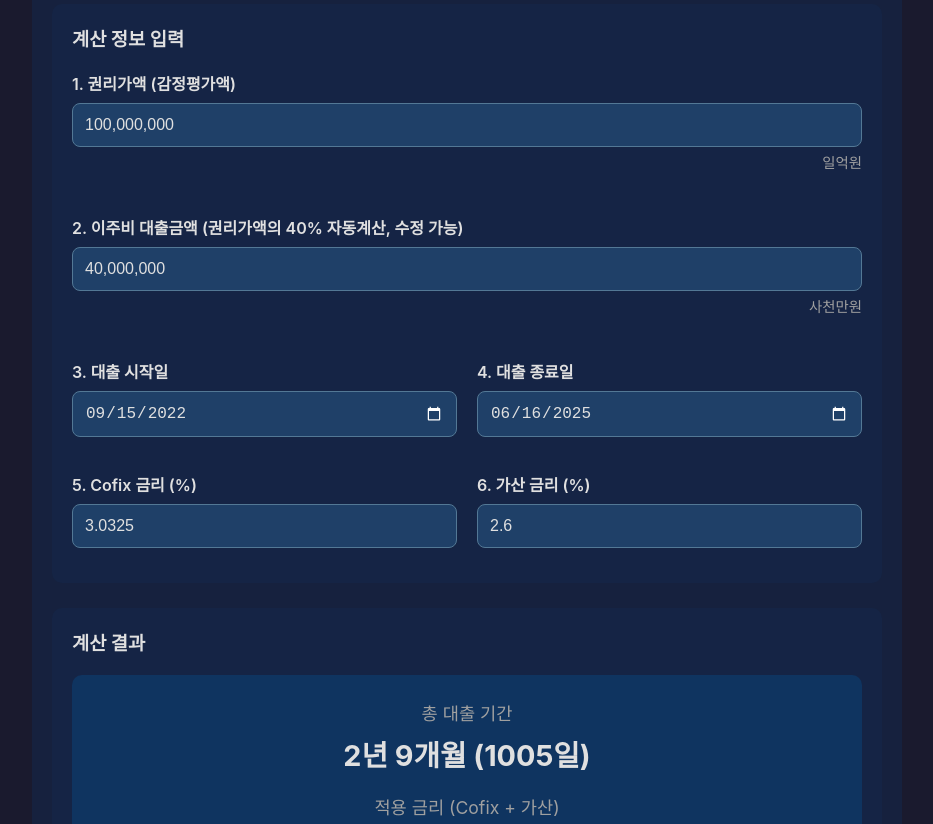
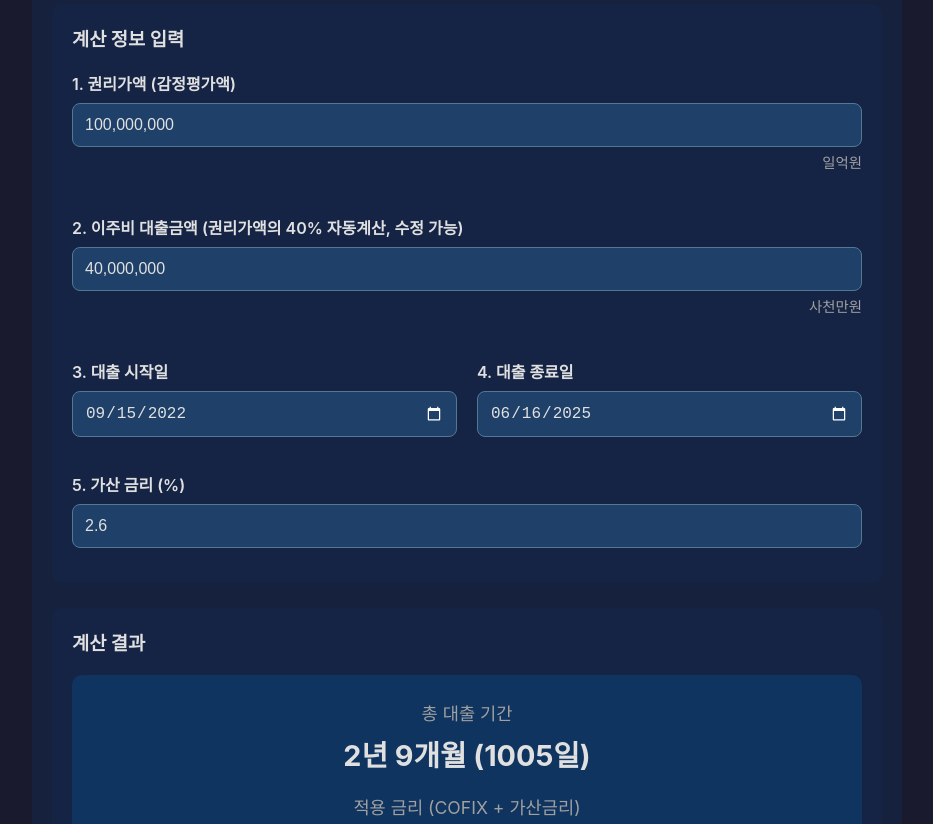
Before and after one commit to ojstyle/anyang, a plain HTML site: page index2.html in a window 1280 px wide. Shown: the part 123-947 px from the top of the page, without its empty margins (173-1106 px from the left). Drawn offline with Linux system fonts and the light colour scheme.

Commit message:
Add files via upload

```diff
--- a/index2.html
+++ b/index2.html
@@ -15,6 +15,7 @@
             --border-color: #537895;
             --success-color: #28a745;
             --warning-color: #ffc107;
+            --alt-color: #17a2b8;
         }
         * { box-sizing: border-box; }
         body {
@@ -58,7 +59,6 @@
         input[type="date"] { color-scheme: dark; }
         .korean-currency { font-size: 0.9em; color: #a0a0a0; text-align: right; height: 1em; margin-top: 4px; }
 
-        /* --- 결과 섹션 --- */
         #results {
             background-color: var(--primary-color);
             border-radius: 10px;
@@ -108,12 +108,8 @@
                     <label for="endDate">4. 대출 종료일</label>
                     <input type="date" id="endDate" value="2025-06-16">
                 </div>
-                <div class="input-group">
-                    <label for="cofixRate">5. Cofix 금리 (%)</label>
-                    <input type="number" step="0.0001" id="cofixRate" value="3.0325">
-                </div>
-                <div class="input-group">
-                    <label for="spreadRate">6. 가산 금리 (%)</label>
+                <div class="input-group full-width">
+                    <label for="spreadRate">5. 가산 금리 (%)</label>
                     <input type="number" step="0.1" id="spreadRate" value="2.6">
                 </div>
             </div>
@@ -128,15 +124,16 @@
     </div>
 
     <script>
+        const historicalCofixRate = 2.96; // 2022년 8월 기준 COFIX (신규취급액)
+
         const assetValueInput = document.getElementById('assetValue');
         const loanAmountInput = document.getElementById('loanAmount');
         const startDateInput = document.getElementById('startDate');
         const endDateInput = document.getElementById('endDate');
-        const cofixRateInput = document.getElementById('cofixRate');
         const spreadRateInput = document.getElementById('spreadRate');
         const resultsDiv = document.getElementById('results');
 
-        [assetValueInput, loanAmountInput, startDateInput, endDateInput, cofixRateInput, spreadRateInput].forEach(input => {
+        [assetValueInput, loanAmountInput, startDateInput, endDateInput, spreadRateInput].forEach(input => {
             input.addEventListener('input', calculate);
         });
 
@@ -144,7 +141,7 @@
 
         document.addEventListener('DOMContentLoaded', () => {
             handleInputFormatting({ target: assetValueInput });
-            updateLoanAmount(); // 대출금액 자동 계산 후 포맷팅 및 계산
+            updateLoanAmount();
         });
 
         function handleInputFormatting(e) {
@@ -158,9 +155,9 @@
         function updateLoanAmount() {
             const assetValue = parseFloat(assetValueInput.value.replace(/,/g, '')) || 0;
             const calculatedLoan = assetValue * 0.4;
-            loanAmountInput.value = calculatedLoan; // 자동 계산된 값 설정
-            handleInputFormatting({target: loanAmountInput}); // 포맷팅
-            calculate(); // 자동 계산 후 전체 재계산
+            loanAmountInput.value = calculatedLoan;
+            handleInputFormatting({target: loanAmountInput});
+            calculate();
         }
 
         function numberToKorean(num_str) {
@@ -191,39 +188,35 @@
         }
 
         function calculate() {
-            // 입력값 가져오기
             const loanAmount = parseFloat(loanAmountInput.value.replace(/,/g, '')) || 0;
-            const cofixRate = parseFloat(cofixRateInput.value) || 0;
             const spreadRate = parseFloat(spreadRateInput.value) || 0;
             const startDate = new Date(startDateInput.value);
             const endDate = new Date(endDateInput.value);
 
-            if (!loanAmount || !cofixRate || !spreadRate || isNaN(startDate) || isNaN(endDate) || startDate >= endDate) {
+            if (!loanAmount || !spreadRate || isNaN(startDate) || isNaN(endDate) || startDate >= endDate) {
                 resultsDiv.innerHTML = '<p>모든 값을 정확히 입력해주세요.</p>';
                 return;
             }
 
-            // 계산 로직
             const timeDiff = endDate.getTime() - startDate.getTime();
             const days = timeDiff / (1000 * 60 * 60 * 24);
-            const years = days / 365.25; // 윤년 고려
+            const years = days / 365.25;
 
             const totalMonths = Math.floor(days / 30.4375);
             const periodYears = Math.floor(totalMonths / 12);
             const periodMonths = totalMonths % 12;
 
-            const totalRate = (cofixRate + spreadRate) / 100;
+            const totalRate = (historicalCofixRate + spreadRate) / 100;
             const totalInterest = loanAmount * totalRate * years;
 
-            // 결과 표시
             resultsDiv.innerHTML = `
                 <div class="result-item">
                     <div class="result-label">총 대출 기간</div>
                     <div class="result-value">${periodYears}년 ${periodMonths}개월 (${Math.round(days)}일)</div>
                 </div>
                 <div class="result-item">
-                    <div class="result-label">적용 금리 (Cofix + 가산)</div>
-                    <div class="result-value" style="color:var(--alt-color);">${(totalRate * 100).toFixed(4)}%</div>
+                    <div class="result-label">적용 금리 (COFIX + 가산금리)</div>
+                    <div class="result-value" style="color:var(--alt-color);">${historicalCofixRate}% + ${spreadRate}% = ${ (totalRate * 100).toFixed(4)}%</div>
                 </div>
                 <div class="result-item">
                     <div class="result-label">총 납부 예상 이자</div>
```
